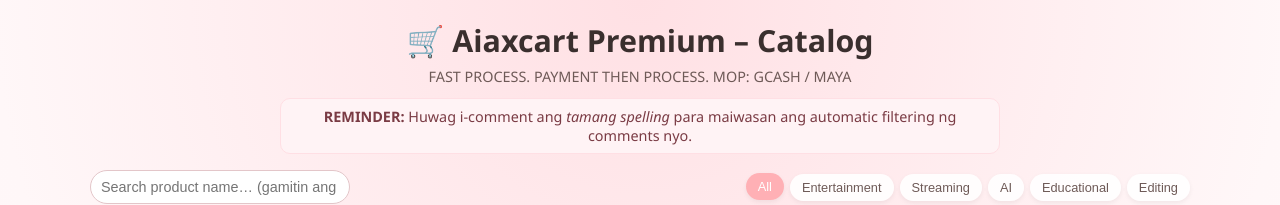
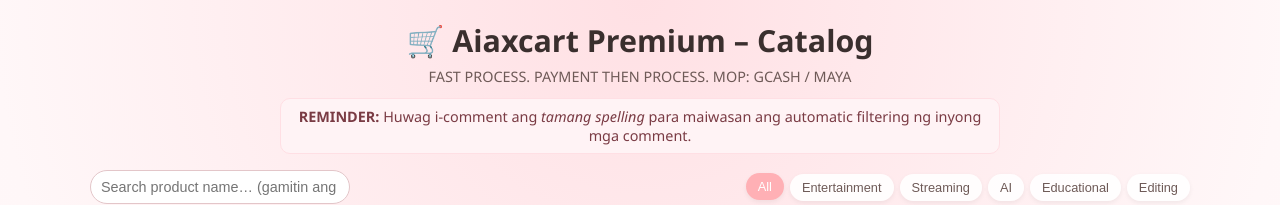
Before and after one commit to aiaxcartpremium/aiaxcartpricelist, a plain HTML site: page index.html in a window 1280 px wide. Shown: the top 205 px of the page. Drawn offline with Linux system fonts and the light colour scheme.

Commit message:
Update index.html

```diff
--- a/index.html
+++ b/index.html
@@ -265,9 +265,10 @@
   <div class="page-container">
     <h1>🛒 Aiaxcart Premium – Catalog</h1>
     <div class="subtitle">
-      FAST PROCESS. PAYMENT THEN PROCESS. MOP: GCASH / MAYA
+      FAST PROCESS. PAYMENT THEN PROCESS.
+MOP: GCASH / MAYA
     </div><div class="note-box">
-  <strong>REMINDER:</strong> Huwag i-comment ang <em>tamang spelling</em> para maiwasan ang automatic filtering ng comments nyo.
+  <strong>REMINDER:</strong> Huwag i-comment ang <em>tamang spelling</em> para maiwasan ang automatic filtering ng inyong mga comment.
 </div>
 
 <div class="top-controls">
```
